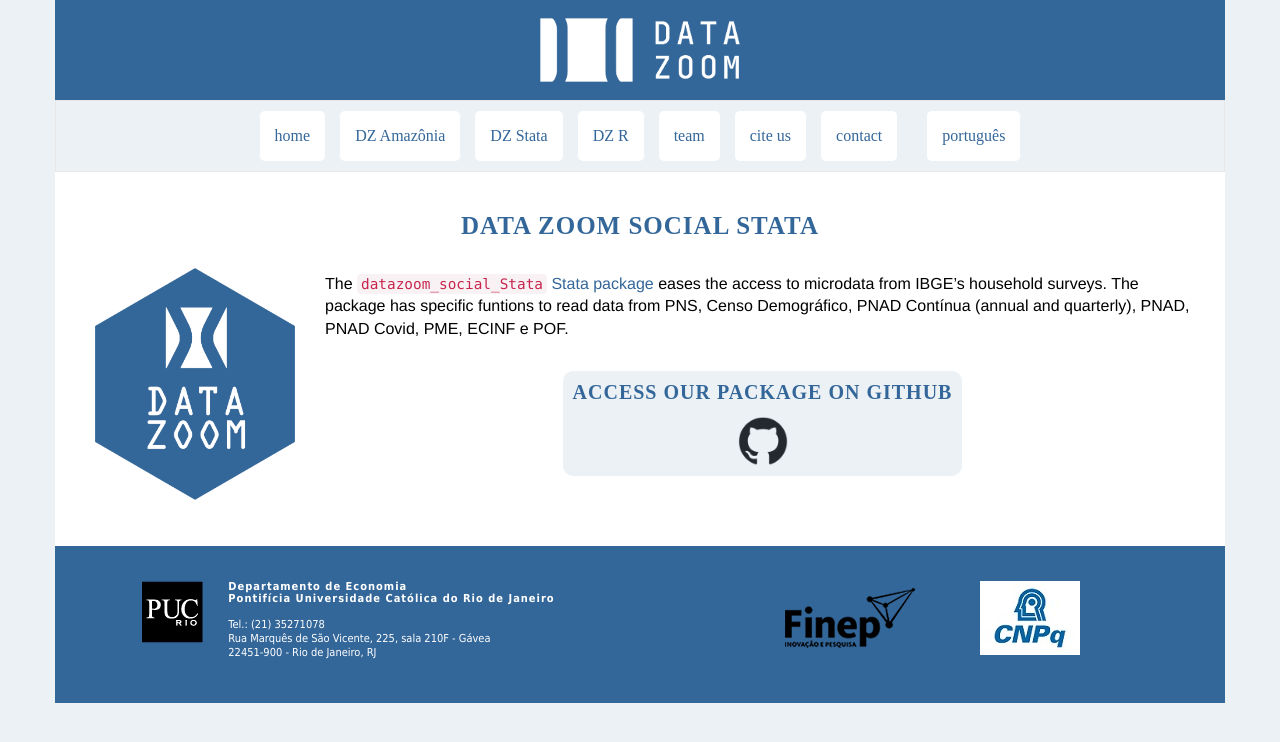
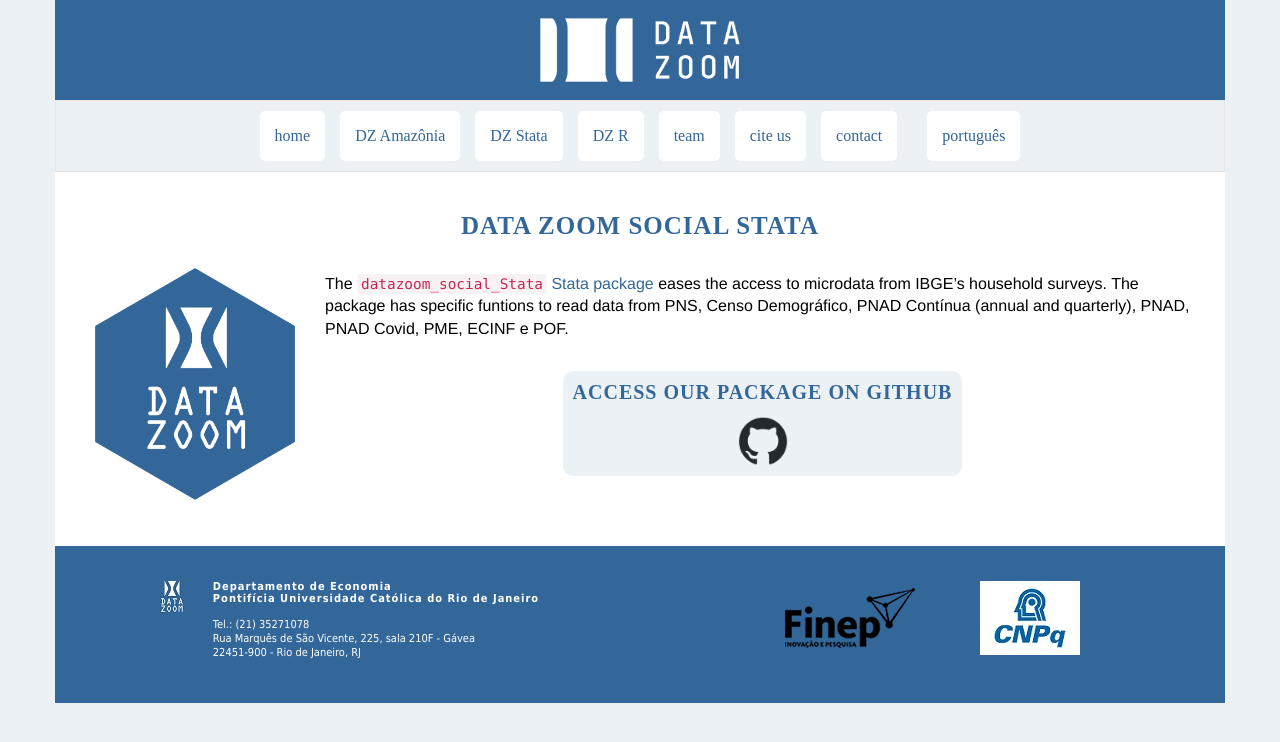
Before and after one commit to datazoompuc/datazoompuc.github.io, a Jekyll site: the page built from en/dz_stata.md, in a window 1280 px wide. Shown: the top 742 px of the page. Built offline with Jekyll 4.4.1, drawn with Linux system fonts in a browser that asks for light colours; nearby versions of some CDN libraries; some web fonts are replaced.

Commit message:
Alterando a logo do rodapé

```diff
--- a/_includes/footer.html
+++ b/_includes/footer.html
@@ -3,7 +3,7 @@
     <div class="footer-left">
       <div class="txt">
         <a href="http://www.puc-rio.br">
-          <img alt="PUC" src="{{ site.baseurl }}/assets/img/brasaoPuc.png">
+          <img alt="PUC" src="{{ site.baseurl }}/assets/img/favicon.jpg">
         </a>
         <div class="footer-txt">
           <h4 class="footer-link"><a href="http://www.econ.puc-rio.br">Departamento de Economia</a></h4>
```
